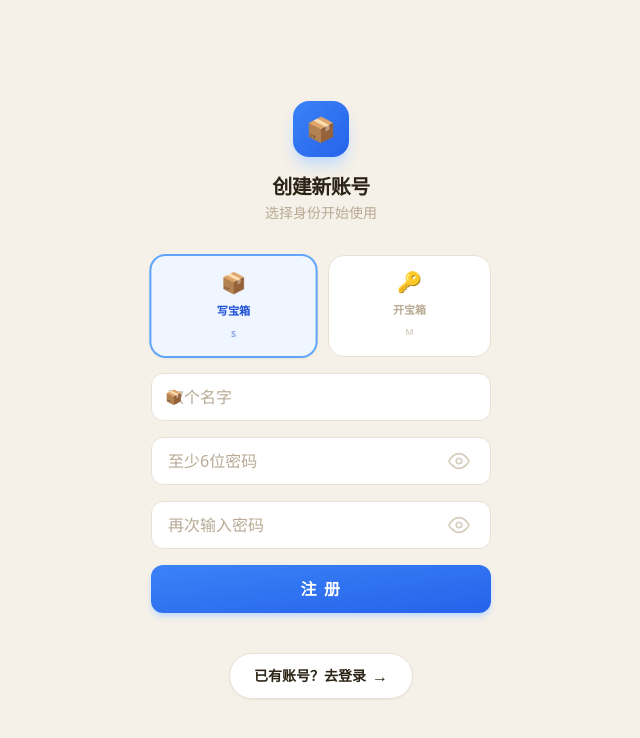
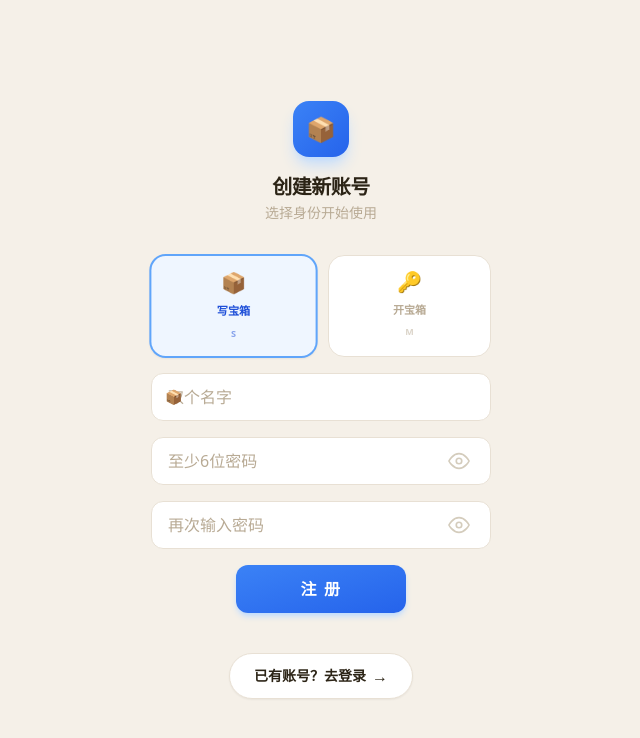
Before and after one commit to pingwu398-dev/treasure-box, a Next.js app: page /register in a window 1280 px wide. Shown: the top 738 px of the page, without its empty margins (319-959 px from the left). Built offline with nearby package versions, Linux system fonts and the light colour scheme.

Commit message:
修复按钮居中+半宽+等高

```diff
--- a/src/app/login/page.tsx
+++ b/src/app/login/page.tsx
@@ -50,9 +50,10 @@ export default function LoginPage() {
             />
             <EyeToggle showing={showPwd} onClick={() => setShowPwd(!showPwd)} />
           </div>
+          <div className="flex justify-center">
             <button
               disabled={loading}
-            className="btn btn-primary w-full h-12 text-base font-bold tracking-widest disabled:opacity-50"
+              className="btn btn-primary w-1/2 h-12 text-base font-bold tracking-widest disabled:opacity-50"
               onClick={async () => {
                 setError(null); setLoading(true);
                 const res = await fetch("/api/login", { method: "POST", headers: { "content-type": "application/json" }, body: JSON.stringify({ username, password }) });
@@ -62,6 +63,7 @@ export default function LoginPage() {
                 window.location.href = next;
               }}
             >{loading ? "登录中…" : "登 录"}</button>
+          </div>
         </div>
 
         {/* Register link - pill style */}
--- a/src/app/register/page.tsx
+++ b/src/app/register/page.tsx
@@ -95,9 +95,10 @@ export default function RegisterPage() {
           </div>
 
           {/* Register button */}
+          <div className="flex justify-center">
             <button
               disabled={loading}
-            className={`btn w-full h-12 text-base font-bold tracking-widest disabled:opacity-50 ${
+              className={`btn w-1/2 h-12 text-base font-bold tracking-widest disabled:opacity-50 ${
                 isS
                   ? "bg-gradient-to-br from-blue-500 to-blue-600 text-white shadow-md shadow-blue-200"
                   : "bg-gradient-to-br from-emerald-500 to-emerald-600 text-white shadow-md shadow-emerald-200"
@@ -115,6 +116,7 @@ export default function RegisterPage() {
             }}
           >{loading ? "注册中…" : "注 册"}</button>
             </div>
+          </div>
 
         {/* Login link */}
         <div className="mt-10 text-center">
```
Lines whose indentation alone changed are shown as unchanged.
